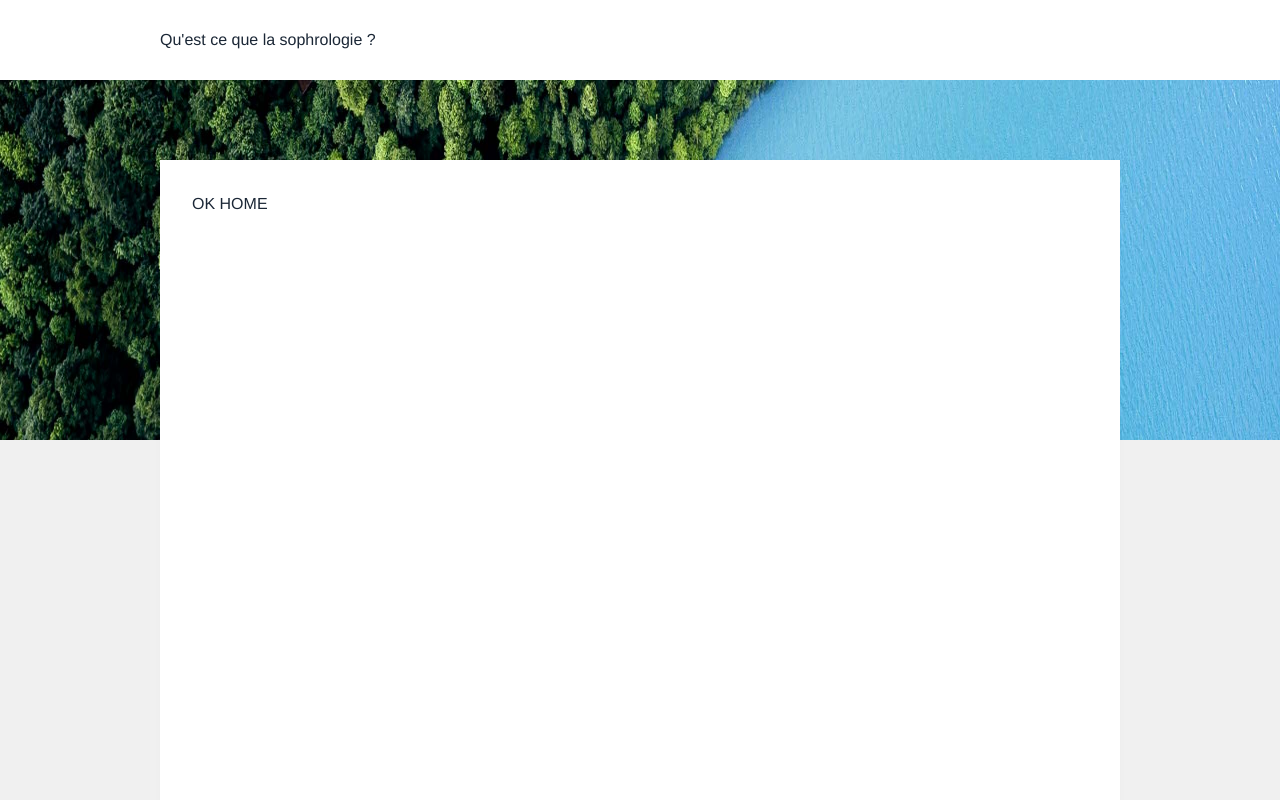
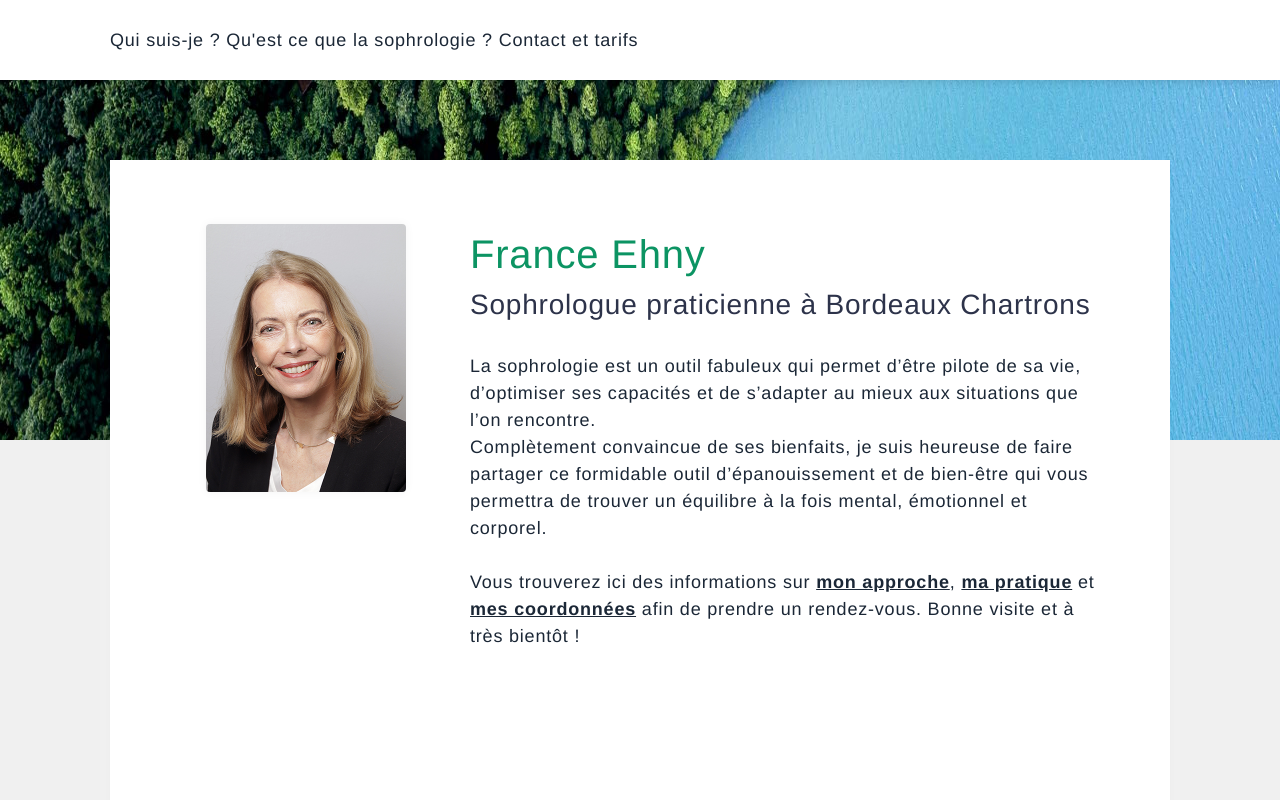
Before and after one commit to thomas-db/Sophrologie-Bordeaux, a Vue app: page /#/ in a window 1280 px wide. Shown: the top 800 px of the page. Built offline with nearby package versions, Linux system fonts and the light colour scheme.

Commit message:
Added text to home

```diff
--- a/src/App.vue
+++ b/src/App.vue
@@ -1,6 +1,6 @@
 <template>
   <div id="app">
-    <div id="nav">
+    <div id="nav" style="height: 80px;">
       <Header/>
     </div>
     <router-view />
--- a/src/components/Footer/_Footer.scss
+++ b/src/components/Footer/_Footer.scss
@@ -1,6 +1,7 @@
 .Footer {
     width: 100%;
     color: white;
+    margin-top: -64px;
 }
 
 .Footer__rotated {
--- a/src/components/Header/Header.vue
+++ b/src/components/Header/Header.vue
@@ -1,7 +1,9 @@
 <template>
     <header class="Header flex content-center flex-wrap ">
         <div class="content m-auto">
+            {{$languages.strings.who_am_i[$languages.country]}}
             {{$languages.strings.what_is_sophrology[$languages.country]}}
+            {{$languages.strings.contact_and_prices[$languages.country]}}
         </div>
     </header>
 </template>
--- a/src/components/Header/_Header.scss
+++ b/src/components/Header/_Header.scss
@@ -2,4 +2,6 @@
     height: 80px;
     width: 100%;
     background: white;
+    position: fixed;
+    box-shadow: 0 0 10px rgba(0,0,0,0.18);
 }
--- a/src/scss/_basics.scss
+++ b/src/scss/_basics.scss
@@ -2,12 +2,18 @@
 
 .content {
   @apply m-auto;
-  width: 960px;
+  width: 1060px;
+}
+
+a {
+  @apply font-semibold underline;
 }
 
 /** TITLES */
 h1 {
-
+  @apply text-green;
+  font-size: 40px !important;
+  font-weight: 400 !important;
 }
 
 h2 {
@@ -20,11 +26,10 @@ h3 {
 }
 
 h2 {
+  @apply text-blue;
   font-family: 'Titillium Web', 'Avenir', Helvetica, Arial, sans-serif;
-  color: black;
-  font-size: 18px !important;
-  text-decoration: underline;
-  font-weight: 700 !important;
+  font-size: 28px !important;
+  font-weight: 400 !important;
 }
 
 h3 {
@@ -207,6 +212,10 @@ h4 {
   padding: 32px !important;
 }
 
+.p-64 {
+  padding: 64px !important;
+}
+
 .p-top-80 {
   padding-top: 80px;
 }
--- a/src/scss/_style.scss
+++ b/src/scss/_style.scss
@@ -13,4 +13,6 @@ body {
   background: $color-primary-bgGray;
   min-height: 100vh;
   margin: 0 !important;
+  font-size: 18px;
+  letter-spacing: 0.8px;
 }
--- a/src/strings.json
+++ b/src/strings.json
@@ -3,6 +3,16 @@
         "fr": "Qu'est ce que la sophrologie ?",
         "en-US": "What is sophrology?",
         "en-gb": "What is sophrology?"
+    },
+    "who_am_i": {
+        "fr": "Qui suis-je ?",
+        "en-US": "Who am I ?",
+        "en-gb": "Who am I ?"
+    },
+    "contact_and_prices": {
+        "fr": "Contact et tarifs",
+        "en-US": "Contact and prices",
+        "en-gb": "Contact and prices"
     },
     "not_hesitate_to_contact_me": {
         "fr": "N’hésitez pas à me contacter au 06 08 77 88 95",
--- a/src/views/Home/Home.vue
+++ b/src/views/Home/Home.vue
@@ -1,30 +1,20 @@
 <template>
     <div class="Home p-top-80 ">
-        <div class="Home__content content shadow1 p-32">
-            OK HOME
-            <br/>
-            <br/>
-            <br/>
-            <br/>
-            <br/>
-            <br/>
-            <br/>
-            <br/>
-            <br/>
-            <br/>
-            <br/>
-            <br/>
-            <br/>
-            <br/>
-            <br/>
-            <br/>
-            <br/>
-            <br/>
-            <br/>
-            <br/>
-            <br/>
-            <br/>
-            <br/>
+        <div class="Home__content content shadow1 p-64">
+            <div class="flex bg-gray-200">
+                <div class="flex-none" style="margin-left: 32px;">
+                    <img src="../../assets/profil_picture.jpg" class="Home__profil_image"/>
+                </div>
+                <div class="flex-grow" style="margin-left: 64px;">
+                    <h1>France Ehny</h1>
+                    <h2>Sophrologue praticienne à Bordeaux Chartrons</h2>
+                    <br />
+                    <p>La sophrologie est un outil fabuleux qui permet d’être pilote de sa vie, d’optimiser ses capacités et de s’adapter au mieux aux situations que l’on rencontre.</p>
+                    <p>Complètement convaincue de ses bienfaits, je suis heureuse de faire partager ce formidable outil d’épanouissement et de bien-être qui vous permettra de trouver un équilibre à la fois mental, émotionnel et corporel.</p>
+                    <br />
+                    <p>Vous trouverez ici des informations sur <a class="font-semibold underline" href="#">mon approche</a>, <a class="font-semibold underline" href="#">ma pratique</a> et <a class="font-semibold underline" href="#">mes coordonnées</a> afin de prendre un rendez-vous. Bonne visite et à très bientôt !</p>
+                </div>
+            </div>
             <br/>
             <br/>
             <br/>
--- a/src/views/Home/_Home.scss
+++ b/src/views/Home/_Home.scss
@@ -6,3 +6,9 @@
 .Home__content {
     background: white;
 }
+
+.Home__profil_image {
+    width: 200px;
+    border-radius: 4px;
+    box-shadow: 0 0 10px rgba(0,0,0,0.05);
+}
```
Also changed, not shown: src/assets/profil_picture.jpg (added).
